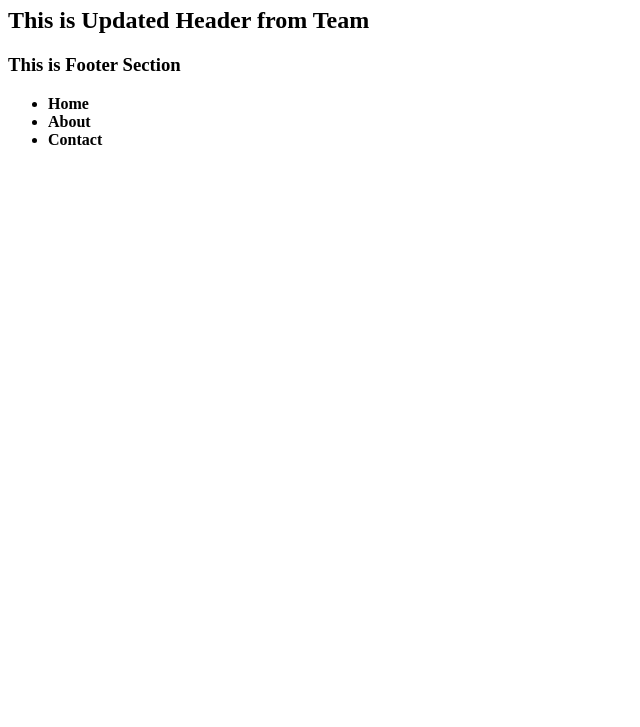
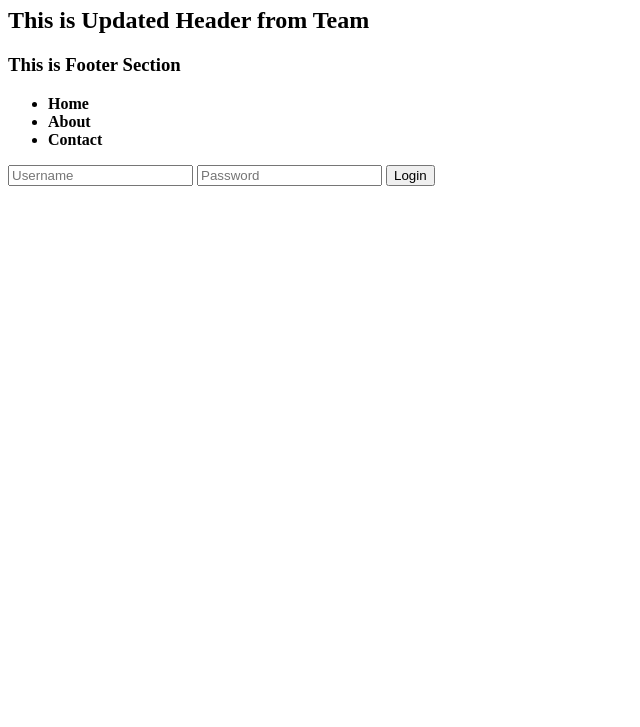
Before and after one commit to mubshsoft/git-training-project, a plain HTML site: page index.html in a window 1280 px wide. Shown: the part 73-800 px from the top of the page, without its empty margins (0-640 px from the left). Drawn offline with Linux system fonts and the light colour scheme.

Commit message:
Added basic login form UI

```diff
--- a/index.html
+++ b/index.html
@@ -17,6 +17,11 @@
     <li>Contact</li>
   </ul>
 </nav>
+<form>
+  <input type="text" placeholder="Username" />
+  <input type="password" placeholder="Password" />
+  <button>Login</button>
+</form>
 
 </body>
 </html>
```
